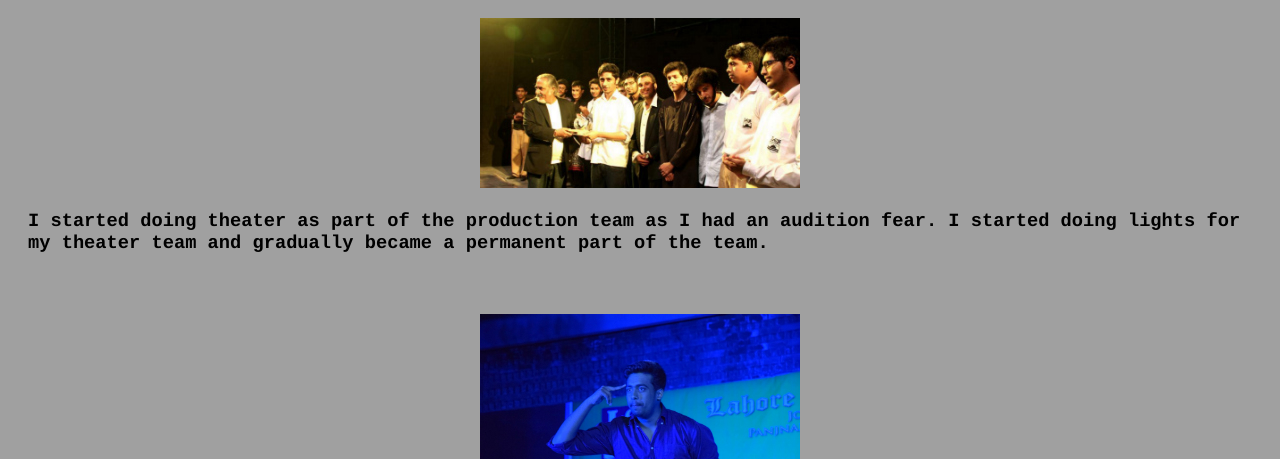
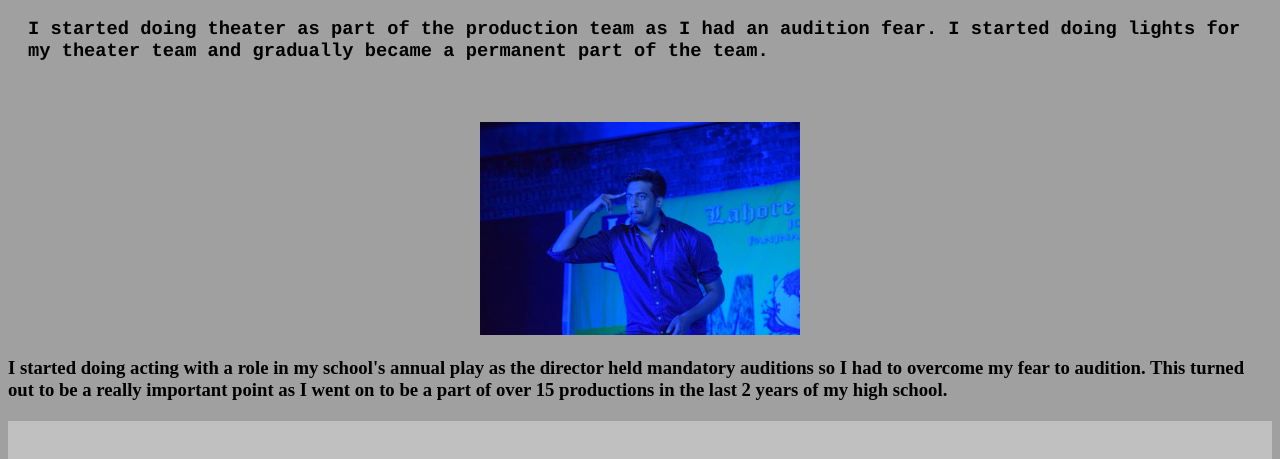
Before and after one commit to fak250/Farzan_Khan_HW2, a plain HTML site: page theater.html in a window 1280 px wide. Shown: the part 336-795 px from the top of the page. Drawn offline with Linux system fonts and the light colour scheme.

Commit message:
final commit

```diff
--- a/theater.html
+++ b/theater.html
@@ -16,10 +16,6 @@
 
 
 
-
-			<h1 align="center">
-				<img src=images/production.jpg>
-			</h1>
 
 
 			<h3>
```
